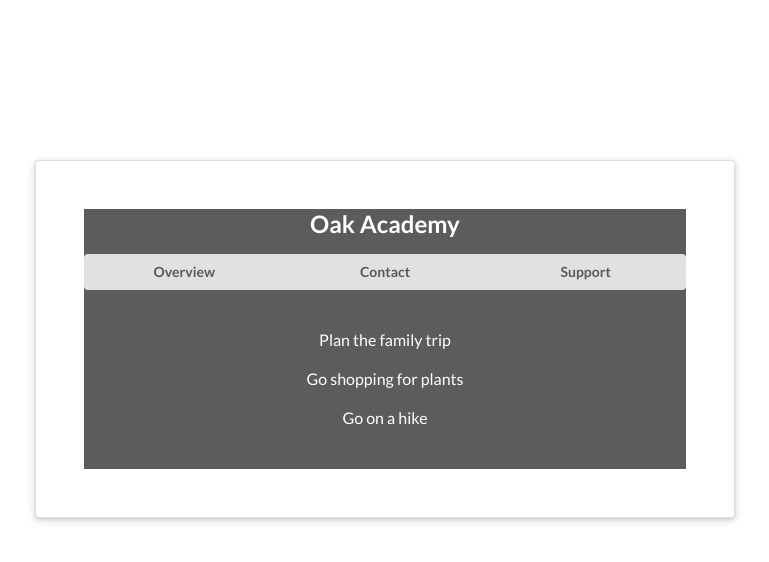
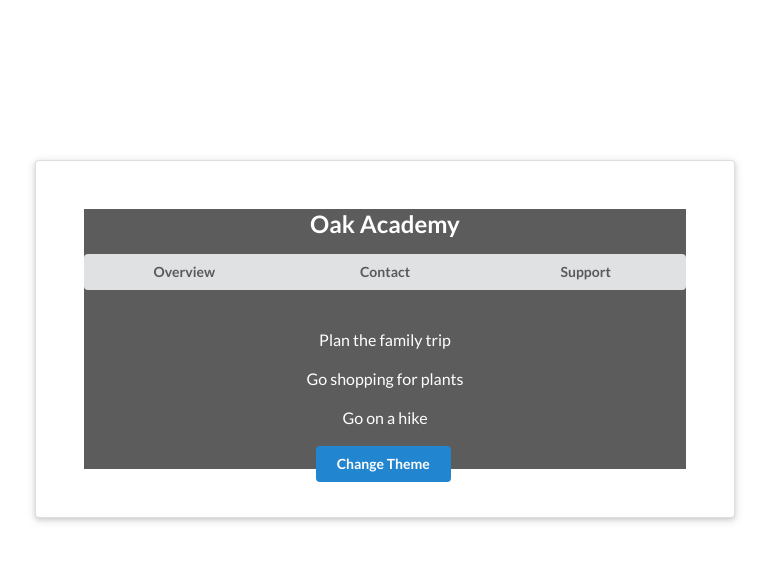
Before and after one commit to Dcrame31/contextapi, a React (Create React App) app: page / in a window 1280 px wide. Shown: the top 562 px of the page, without its empty margins (255-1024 px from the left). Built offline with nearby package versions, Linux system fonts and the light colour scheme.

Commit message:
add toggle button to change theme

```diff
--- a/src/components/TodoList.js
+++ b/src/components/TodoList.js
@@ -5,11 +5,11 @@ class ToDoList extends React.Component {
 
 
     render() {
-        const { isDarkTheme, lightTheme, darkTheme} = this.context;
-        const theme = isDarkTheme ? darkTheme : lightTheme;
+        // const { isDarkTheme, lightTheme, darkTheme, changeTheme} = this.context;
+        // const theme = isDarkTheme ? darkTheme : lightTheme;
         return (
             <ThemeContext.Consumer>{(context) => {
-                const { isDarkTheme, lightTheme, darkTheme} = context;
+                const { isDarkTheme, lightTheme, darkTheme, changeTheme} = context;
                 const theme = isDarkTheme ? darkTheme : lightTheme;
                 return (
 
@@ -17,6 +17,7 @@ class ToDoList extends React.Component {
                         <p className="item"> Plan the family trip</p>
                         <p className="item">Go shopping for plants</p>
                         <p className="item">Go on a hike</p>
+                        <button className="ui button primary" onClick={changeTheme}>Change Theme</button>
                     </div>
                         )
             }}
--- a/src/contexts/ThemeContext.js
+++ b/src/contexts/ThemeContext.js
@@ -15,9 +15,13 @@ class ThemeContextProvider extends React.Component {
         }
     }
 
+    changeTheme = () => {
+        this.setState({ isDarkTheme: !this.state.isDarkTheme});
+    };
+
     render() {
         return (
-         <ThemeContext.Provider value={{ ...this.state }}>
+         <ThemeContext.Provider value={{ ...this.state, changeTheme: this.changeTheme }}>
              {this.props.children}
          </ThemeContext.Provider>
         )
```
Also changed, not shown: 1 other file (tests, documents, lock files or other folders).
